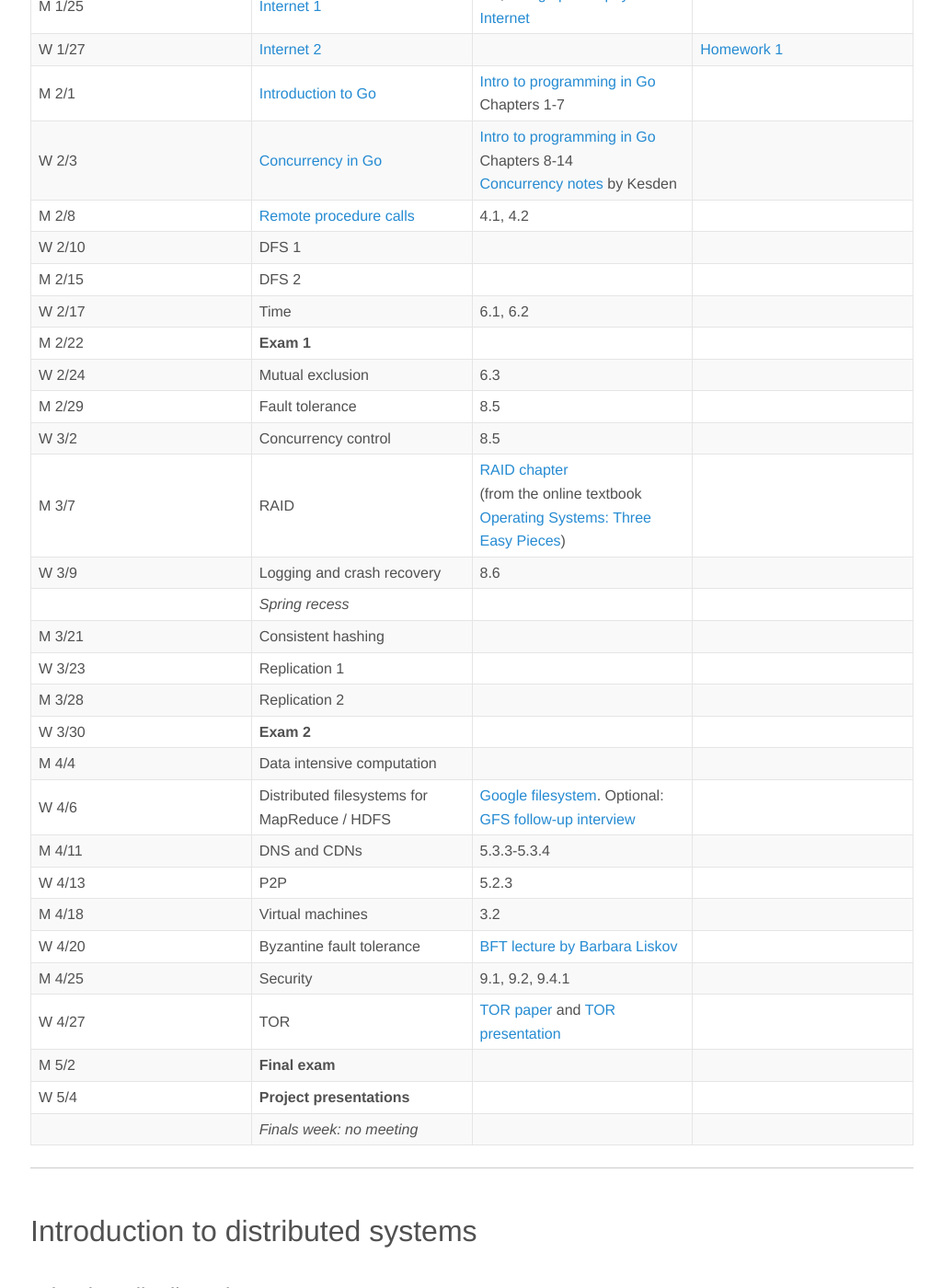
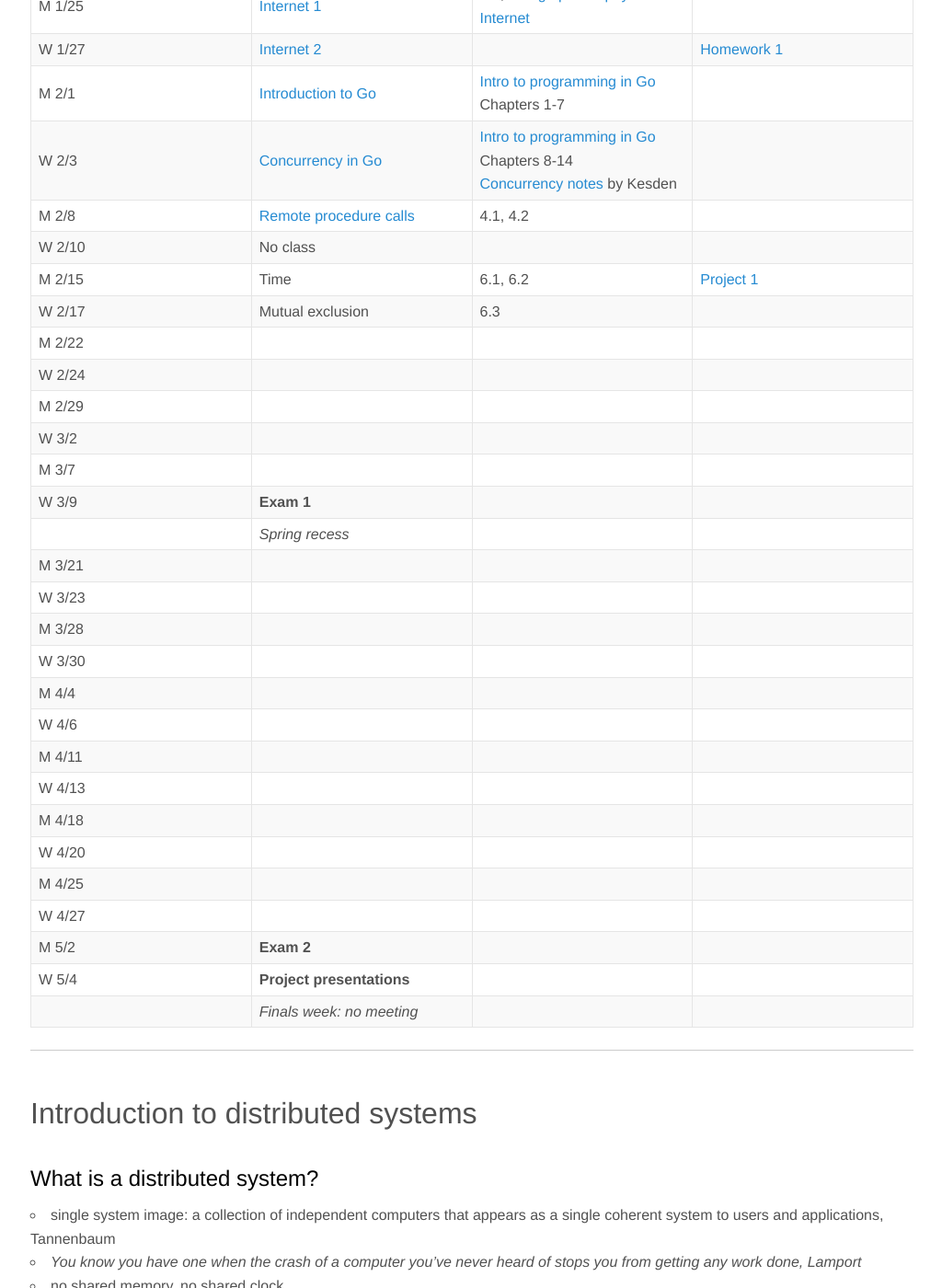
Before and after one commit to jnylam/jnylam.github.io, a Jekyll site: the page built from _courses/ds/index.md, in a window 1280 px wide and 1400 px high, scrolled down 453 px. Shown: the whole window at 92% size, without its empty margins (127-1151 px from the left). Built offline with Jekyll 4.4.1, drawn with Linux system fonts in a browser that asks for light colours; some of the changed lines change nothing that is shown.

Commit message:
ds project 1

```diff
--- a/_courses/ds/index.md
+++ b/_courses/ds/index.md
@@ -18,10 +18,34 @@ W 1/27  |  [Internet 2](#internet-2)  | |[Homework 1](homework01.html)
 M 2/1   |  [Introduction to Go](https://github.com/jnylam/cs189a/tree/master/intro) | [Intro to programming in Go](http://www.golang-book.com/books/intro) Chapters 1-7
 W 2/3   |  [Concurrency in Go](https://github.com/jnylam/cs189a/tree/master/concurrency)  | [Intro to programming in Go](http://www.golang-book.com/books/intro) Chapters 8-14<br/>[Concurrency notes](http://www.andrew.cmu.edu/course/15-440-kesden/index/lecture_index.html) by Kesden
 M 2/8   |  [Remote procedure calls](#remote-procedure-calls)  |  4.1, 4.2
-W 2/10  |  DFS 1 |
-M 2/15  |  DFS 2 |
-W 2/17  |  Time  | 6.1, 6.2
-M 2/22  |**Exam 1** |
+W 2/10  |  No class |
+M 2/15  |  Time | 6.1, 6.2 | [Project 1](https://github.com/jnylam/cs189a/tree/master/project1)
+W 2/17  |  Mutual exclusion  | 6.3
+M 2/22  | |
+W 2/24  | |
+M 2/29  | |
+W 3/2   | |
+M 3/7   | |
+W 3/9   | **Exam 1**|
+        | _Spring recess_ |
+M 3/21  |  |
+W 3/23  |  |
+M 3/28  |  |
+W 3/30  |  |
+M 4/4   |  |
+W 4/6   |  |
+M 4/11  |  |
+W 4/13  |  |
+M 4/18  |  |
+W 4/20  |  |
+M 4/25  |  |
+W 4/27  |  |
+M 5/2   |**Exam 2** |
+W 5/4   |**Project presentations** |
+        | _Finals week: no meeting_ |
+
+<!--
+M 2/22  | |
 W 2/24  |  Mutual exclusion  |  6.3
 M 2/29  |  Fault tolerance   |  8.5
 W 3/2   |  Concurrency control  |  8.5
@@ -43,7 +67,7 @@ W 4/27  |  TOR  |  [TOR paper](https://svn.torproject.org/svn/projects/design-pa
 M 5/2   |**Final exam** |
 W 5/4   |**Project presentations** |
         | _Finals week: no meeting_ |
-
+-->
 ---
 
 # Introduction to distributed systems
```
